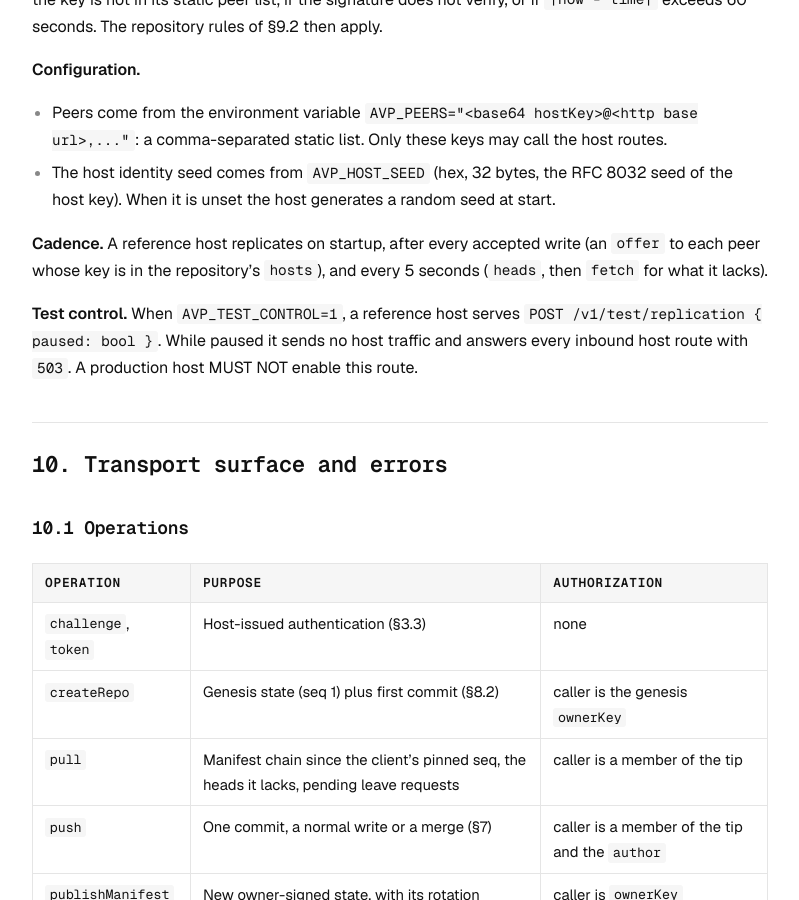
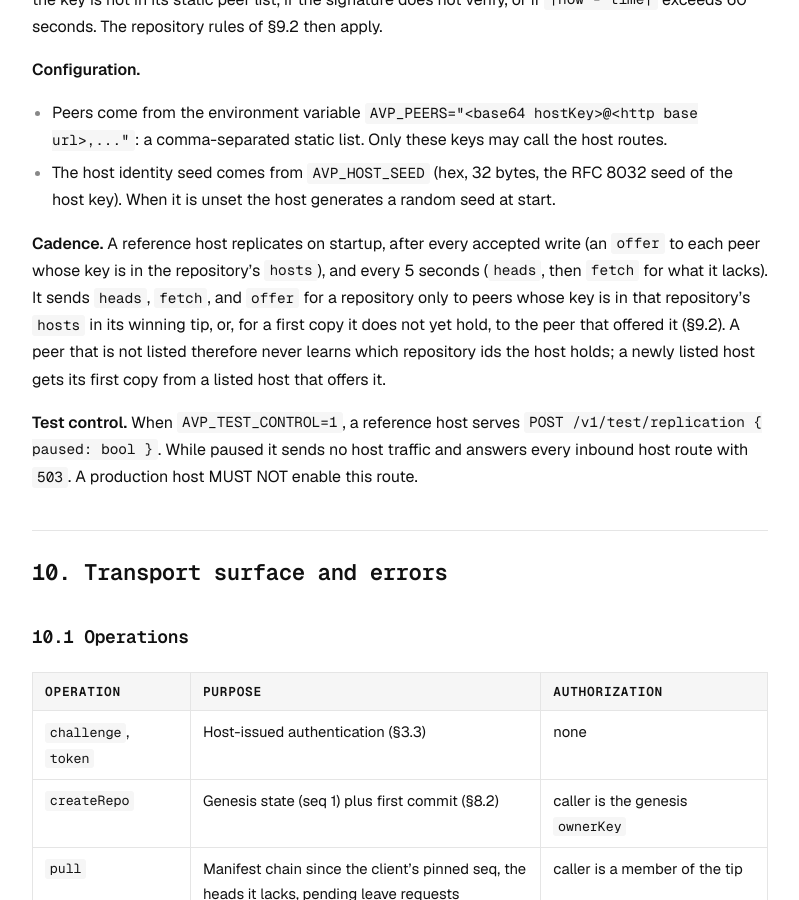
Before and after one commit to trqlmao/avp, a Jekyll site: the page built from SPEC.md, in a window 1280 px wide and 900 px high, scrolled down 25963 px. Shown: the whole window, without its empty margins (240-1039 px from the left). Built offline with Jekyll 4.4.1, drawn with Linux system fonts in a browser that asks for light colours; our own code applies the rules of GitHub Pages for plain Markdown files.

Commit message:
docs(spec): send host requests only to a repository's listed hosts
SPEC 9.3 now says a reference host sends heads, fetch, and offer for a
repository only to peers in that repository's hosts in its winning
tip, or, for a first copy, to the peer that offered it. Before, the
5 s sweep called every static peer for every held repository, so an
unlisted peer learned which repoIds a host held. A newly listed host
still bootstraps: a listed host offers it the chain.

THREATMODEL A11 notes the same. No wire shape changes, so openapi.yaml
and the JSON schema are unchanged.

```diff
--- a/SPEC.md
+++ b/SPEC.md
@@ -922,6 +922,10 @@ rules of §9.2 then apply.
 
 **Cadence.** A reference host replicates on startup, after every accepted write (an `offer` to each peer
 whose key is in the repository's `hosts`), and every 5 seconds (`heads`, then `fetch` for what it lacks).
+It sends `heads`, `fetch`, and `offer` for a repository only to peers whose key is in that repository's
+`hosts` in its winning tip, or, for a first copy it does not yet hold, to the peer that offered it (§9.2).
+A peer that is not listed therefore never learns which repository ids the host holds; a newly listed host
+gets its first copy from a listed host that offers it.
 
 **Test control.** When `AVP_TEST_CONTROL=1`, a reference host serves `POST /v1/test/replication
 { paused: bool }`. While paused it sends no host traffic and answers every inbound host route with `503`. A
```
Also changed, not shown: THREATMODEL.md (+3 -1 lines).
